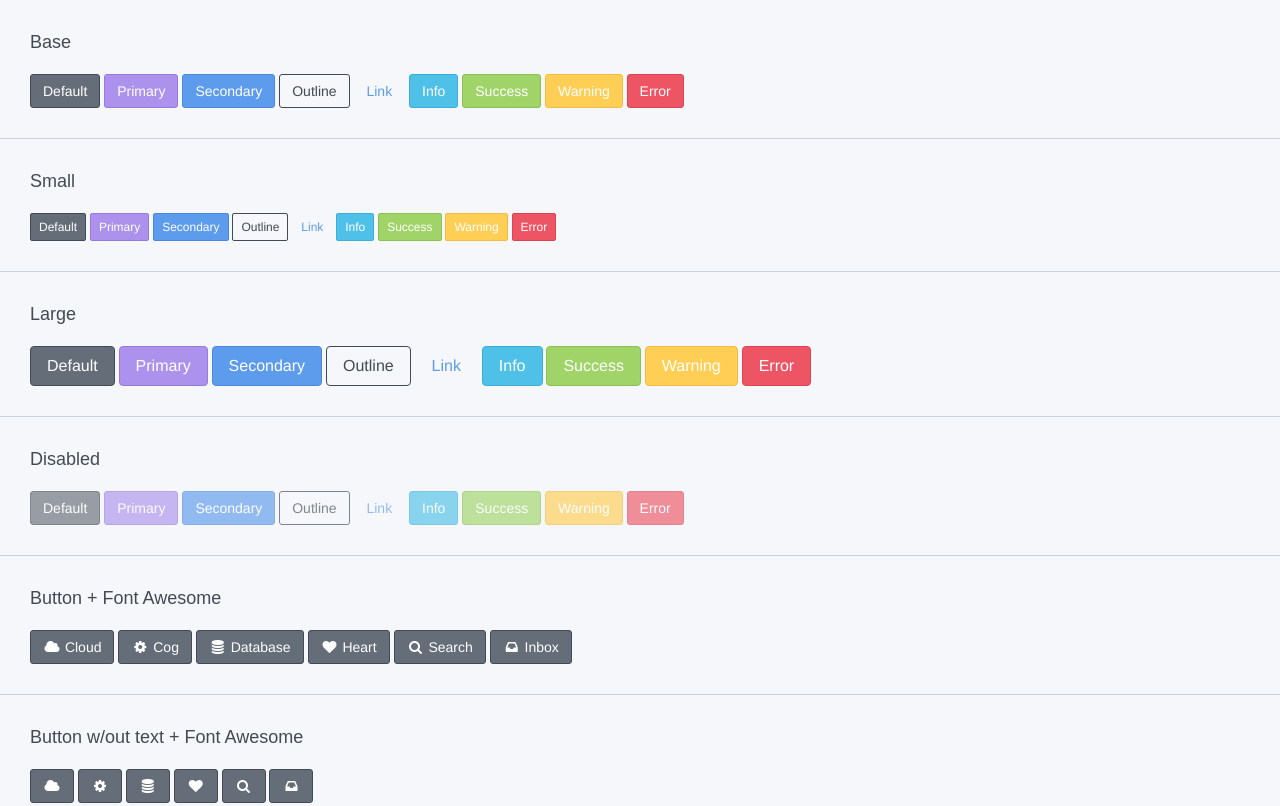
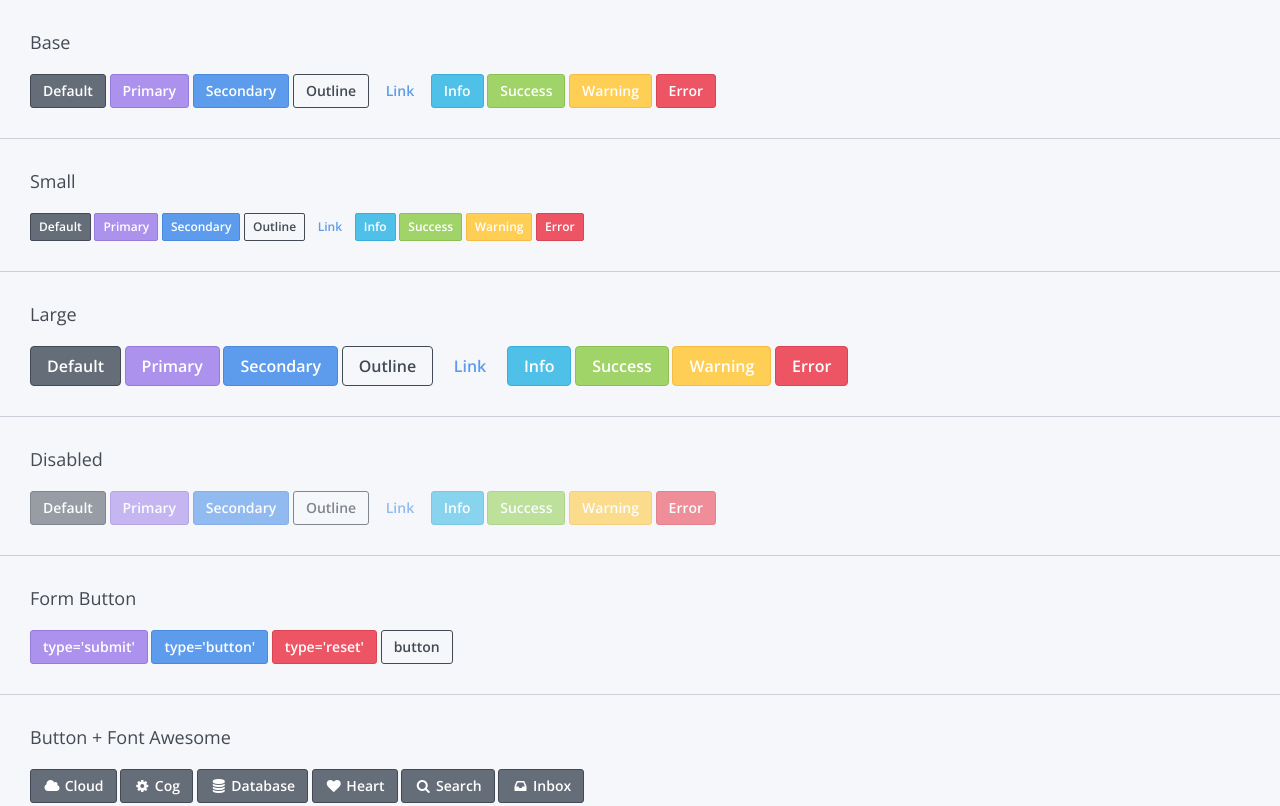
Before and after one commit to kris-ellery/Kanso, a website: page source/example/example.html in a window 1280 px wide. Shown: the top 806 px of the page. Drawn offline with nearby package versions, Linux system fonts and the light colour scheme; files that its build step writes are made by us from their sources; files whose address does not match are found by name.

Commit message:
Add ARIA role and update form buttons

```diff
--- a/source/example/example.html
+++ b/source/example/example.html
@@ -8,6 +8,8 @@
     <link href="kanso/kanso.min.css" rel="stylesheet">
     <!-- Font Awesome (optional) -->
     <link href="vendors/font-awesome/css/font-awesome.min.css" rel="stylesheet">
+    <!-- Google Font (optional) -->
+    <link href="http://fonts.googleapis.com/css?family=Open+Sans:400,600" rel="stylesheet">
     <!-- Example Page CSS -->
     <style>
       html {
@@ -20,6 +22,7 @@
         margin: 0;
         padding: 0;
         font-size: 14px;
+        font-family: "Open Sans", sans-serif;
         line-height: 20px;
         color: #434A54;
         background-color: #F5F7FA;
@@ -49,96 +52,108 @@
       .Copyright-text a:hover {
         color: #3BAFDA;
       }
+      .Button {
+        font-family: "Open Sans", sans-serif;
+        font-weight: 600;
+      }
     </style>
   </head>
   <body>
 
     <section class="Example">
       <h2 class="Example-title">Base</h2>
-      <a class="Button">Default</a>
-      <a class="Button Button--primary">Primary</a>
-      <a class="Button Button--secondary">Secondary</a>
-      <a class="Button Button--outline">Outline</a>
-      <a class="Button Button--link">Link</a>
-      <a class="Button Button--info">Info</a>
-      <a class="Button Button--success">Success</a>
-      <a class="Button Button--warning">Warning</a>
-      <a class="Button Button--error">Error</a>
+      <a role="button" class="Button">Default</a>
+      <a role="button" class="Button Button--primary">Primary</a>
+      <a role="button" class="Button Button--secondary">Secondary</a>
+      <a role="button" class="Button Button--outline">Outline</a>
+      <a role="button" class="Button Button--link">Link</a>
+      <a role="button" class="Button Button--info">Info</a>
+      <a role="button" class="Button Button--success">Success</a>
+      <a role="button" class="Button Button--warning">Warning</a>
+      <a role="button" class="Button Button--error">Error</a>
     </section>
 
     <section class="Example">
       <h2 class="Example-title">Small</h2>
-      <a class="Button Button--small">Default</a>
-      <a class="Button Button--small Button--primary">Primary</a>
-      <a class="Button Button--small Button--secondary">Secondary</a>
-      <a class="Button Button--small Button--outline">Outline</a>
-      <a class="Button Button--small Button--link">Link</a>
-      <a class="Button Button--small Button--info">Info</a>
-      <a class="Button Button--small Button--success">Success</a>
-      <a class="Button Button--small Button--warning">Warning</a>
-      <a class="Button Button--small Button--error">Error</a>
+      <a role="button" class="Button Button--small">Default</a>
+      <a role="button" class="Button Button--small Button--primary">Primary</a>
+      <a role="button" class="Button Button--small Button--secondary">Secondary</a>
+      <a role="button" class="Button Button--small Button--outline">Outline</a>
+      <a role="button" class="Button Button--small Button--link">Link</a>
+      <a role="button" class="Button Button--small Button--info">Info</a>
+      <a role="button" class="Button Button--small Button--success">Success</a>
+      <a role="button" class="Button Button--small Button--warning">Warning</a>
+      <a role="button" class="Button Button--small Button--error">Error</a>
     </section>
 
     <section class="Example">
       <h2 class="Example-title">Large</h2>
-      <a class="Button Button--large">Default</a>
-      <a class="Button Button--large Button--primary">Primary</a>
-      <a class="Button Button--large Button--secondary">Secondary</a>
-      <a class="Button Button--large Button--outline">Outline</a>
-      <a class="Button Button--large Button--link">Link</a>
-      <a class="Button Button--large Button--info">Info</a>
-      <a class="Button Button--large Button--success">Success</a>
-      <a class="Button Button--large Button--warning">Warning</a>
-      <a class="Button Button--large Button--error">Error</a>
+      <a role="button" class="Button Button--large">Default</a>
+      <a role="button" class="Button Button--large Button--primary">Primary</a>
+      <a role="button" class="Button Button--large Button--secondary">Secondary</a>
+      <a role="button" class="Button Button--large Button--outline">Outline</a>
+      <a role="button" class="Button Button--large Button--link">Link</a>
+      <a role="button" class="Button Button--large Button--info">Info</a>
+      <a role="button" class="Button Button--large Button--success">Success</a>
+      <a role="button" class="Button Button--large Button--warning">Warning</a>
+      <a role="button" class="Button Button--large Button--error">Error</a>
     </section>
 
     <section class="Example">
       <h2 class="Example-title">Disabled</h2>
-      <a class="Button is-disabled">Default</a>
-      <a class="Button Button--primary is-disabled">Primary</a>
-      <a class="Button Button--secondary is-disabled">Secondary</a>
-      <a class="Button Button--outline is-disabled">Outline</a>
-      <a class="Button Button--link is-disabled">Link</a>
-      <a class="Button Button--info is-disabled">Info</a>
-      <a class="Button Button--success is-disabled">Success</a>
-      <a class="Button Button--warning is-disabled">Warning</a>
-      <a class="Button Button--error is-disabled">Error</a>
+      <a role="button" class="Button is-disabled">Default</a>
+      <a role="button" class="Button Button--primary is-disabled">Primary</a>
+      <a role="button" class="Button Button--secondary is-disabled">Secondary</a>
+      <a role="button" class="Button Button--outline is-disabled">Outline</a>
+      <a role="button" class="Button Button--link is-disabled">Link</a>
+      <a role="button" class="Button Button--info is-disabled">Info</a>
+      <a role="button" class="Button Button--success is-disabled">Success</a>
+      <a role="button" class="Button Button--warning is-disabled">Warning</a>
+      <a role="button" class="Button Button--error is-disabled">Error</a>
+    </section>
+
+    <section class="Example">
+      <h2 class="Example-title">Form Button</h2>
+      <input type="submit" role="button" class="Button Button--primary" value="type='submit'">
+      <input type="Button" role="button" class="Button Button--secondary" value="type='button'">
+      <input type="reset" role="button" class="Button Button--error" value="type='reset'">
+      <button type="button" role="button" class="Button Button--outline">button</button>
     </section>
 
     <section class="Example">
       <h2 class="Example-title">Button + Font Awesome</h2>
-      <a class="Button"><i class="fa fa-fw fa-cloud"></i> Cloud</a>
-      <a class="Button"><i class="fa fa-fw fa-cog"></i> Cog</a>
-      <a class="Button"><i class="fa fa-fw fa-database"></i> Database</a>
-      <a class="Button"><i class="fa fa-fw fa-heart"></i> Heart</a>
-      <a class="Button"><i class="fa fa-fw fa-search"></i> Search</a>
-      <a class="Button"><i class="fa fa-fw fa-inbox"></i> Inbox</a>
+      <a role="button" class="Button"><i class="fa fa-fw fa-cloud"></i> Cloud</a>
+      <a role="button" class="Button"><i class="fa fa-fw fa-cog"></i> Cog</a>
+      <a role="button" class="Button"><i class="fa fa-fw fa-database"></i> Database</a>
+      <a role="button" class="Button"><i class="fa fa-fw fa-heart"></i> Heart</a>
+      <a role="button" class="Button"><i class="fa fa-fw fa-search"></i> Search</a>
+      <a role="button" class="Button"><i class="fa fa-fw fa-inbox"></i> Inbox</a>
     </section>
 
     <section class="Example">
       <h2 class="Example-title">Button w/out text + Font Awesome</h2>
-      <a class="Button"><i class="fa fa-fw fa-cloud"></i></a>
-      <a class="Button"><i class="fa fa-fw fa-cog"></i></a>
-      <a class="Button"><i class="fa fa-fw fa-database"></i></a>
-      <a class="Button"><i class="fa fa-fw fa-heart"></i></a>
-      <a class="Button"><i class="fa fa-fw fa-search"></i></a>
-      <a class="Button"><i class="fa fa-fw fa-inbox"></i></a>
+      <a role="button" class="Button"><i class="fa fa-fw fa-cloud"></i></a>
+      <a role="button" class="Button"><i class="fa fa-fw fa-cog"></i></a>
+      <a role="button" class="Button"><i class="fa fa-fw fa-database"></i></a>
+      <a role="button" class="Button"><i class="fa fa-fw fa-heart"></i></a>
+      <a role="button" class="Button"><i class="fa fa-fw fa-search"></i></a>
+      <a role="button" class="Button"><i class="fa fa-fw fa-inbox"></i></a>
     </section>
 
     <section class="Example">
       <h2 class="Example-title">Horizontal Group + Button</h2>
       <div class="ButtonGroup ButtonGroup--horizontal">
         <div class="ButtonGroup-item">
-          <a class="Button">All</a>
+          <a role="button" class="Button">All</a>
         </div>
         <div class="ButtonGroup-item">
-          <a class="Button Button--outline">Published</a>
+          <a role="button" class="Button Button--outline">Published</a>
         </div>
         <div class="ButtonGroup-item">
-          <a class="Button Button--outline">Unpublished</a>
+          <a role="button" class="Button Button--outline">Unpublished</a>
         </div>
         <div class="ButtonGroup-item">
-          <a class="Button Button--outline">Drafts</a>
+          <a role="button" class="Button Button--outline">Drafts</a>
         </div>
       </div>
     </section>
@@ -147,23 +162,23 @@
       <h2 class="Example-title">Horizontal Group + Small Button + Font Awesome</h2>
       <div class="ButtonGroup ButtonGroup--horizontal">
         <div class="ButtonGroup-item">
-          <a class="Button Button--small Button--success"><i class="fa fa-fw fa-check"></i> New Email</a>
+          <a role="button" class="Button Button--small Button--success"><i class="fa fa-fw fa-check"></i> New Email</a>
         </div>
       </div>
       <div class="ButtonGroup ButtonGroup--horizontal">
         <div class="ButtonGroup-item">
-          <a class="Button Button--small Button--outline"><i class="fa fa-fw fa-mail-forward"></i> Forward</a>
+          <a role="button" class="Button Button--small Button--outline"><i class="fa fa-fw fa-mail-forward"></i> Forward</a>
         </div>
         <div class="ButtonGroup-item">
-          <a class="Button Button--small Button--outline"><i class="fa fa-fw fa-archive"></i> Archive</a>
+          <a role="button" class="Button Button--small Button--outline"><i class="fa fa-fw fa-archive"></i> Archive</a>
         </div>
         <div class="ButtonGroup-item">
-          <a class="Button Button--small Button--outline"><i class="fa fa-fw fa-folder"></i> Move</a>
+          <a role="button" class="Button Button--small Button--outline"><i class="fa fa-fw fa-folder"></i> Move</a>
         </div>
       </div>
       <div class="ButtonGroup ButtonGroup--horizontal">
         <div class="ButtonGroup-item">
-          <a class="Button Button--small Button--error"><i class="fa fa-fw fa-trash"></i> Delete</a>
+          <a role="button" class="Button Button--small Button--error"><i class="fa fa-fw fa-trash"></i> Delete</a>
         </div>
       </div>
     </section>
@@ -172,24 +187,24 @@
       <h2 class="Example-title">Horizontal Group + Button w/out text + Font Awesome</h2>
       <div class="ButtonGroup ButtonGroup--horizontal">
         <div class="ButtonGroup-item">
-          <a class="Button Button--outline"><i class="fa fa-fw fa-align-left"></i></a>
+          <a role="button" class="Button Button--outline"><i class="fa fa-fw fa-align-left"></i></a>
         </div>
         <div class="ButtonGroup-item">
-          <a class="Button Button--outline"><i class="fa fa-fw fa-align-justify"></i></a>
+          <a role="button" class="Button Button--outline"><i class="fa fa-fw fa-align-justify"></i></a>
         </div>
         <div class="ButtonGroup-item">
-          <a class="Button Button--outline"><i class="fa fa-fw fa-align-right"></i></a>
+          <a role="button" class="Button Button--outline"><i class="fa fa-fw fa-align-right"></i></a>
         </div>
       </div>
       <div class="ButtonGroup ButtonGroup--horizontal">
         <div class="ButtonGroup-item">
-          <a class="Button Button--outline"><i class="fa fa-fw fa-bold"></i></a>
+          <a role="button" class="Button Button--outline"><i class="fa fa-fw fa-bold"></i></a>
         </div>
         <div class="ButtonGroup-item">
-          <a class="Button Button--outline"><i class="fa fa-fw fa-italic"></i></a>
+          <a role="button" class="Button Button--outline"><i class="fa fa-fw fa-italic"></i></a>
         </div>
         <div class="ButtonGroup-item">
-          <a class="Button Button--outline"><i class="fa fa-fw fa-underline"></i></a>
+          <a role="button" class="Button Button--outline"><i class="fa fa-fw fa-underline"></i></a>
         </div>
       </div>
     </section>
@@ -198,16 +213,16 @@
       <h2 class="Example-title">Vertical Group + Button</h2>
       <div class="ButtonGroup ButtonGroup--vertical">
         <div class="ButtonGroup-item">
-          <a class="Button">All</a>
+          <a role="button" class="Button">All</a>
         </div>
         <div class="ButtonGroup-item">
-          <a class="Button Button--outline">Published</a>
+          <a role="button" class="Button Button--outline">Published</a>
         </div>
         <div class="ButtonGroup-item">
-          <a class="Button Button--outline">Unpublished</a>
+          <a role="button" class="Button Button--outline">Unpublished</a>
         </div>
         <div class="ButtonGroup-item">
-          <a class="Button Button--outline">Drafts</a>
+          <a role="button" class="Button Button--outline">Drafts</a>
         </div>
       </div>
     </section>
@@ -216,13 +231,13 @@
       <h2 class="Example-title">Vertical Group + Small Button + Font Awesome</h2>
       <div class="ButtonGroup ButtonGroup--vertical">
         <div class="ButtonGroup-item">
-          <a class="Button Button--small Button--outline"><i class="fa fa-fw fa-euro"></i> EUR</a>
+          <a role="button" class="Button Button--small Button--outline"><i class="fa fa-fw fa-euro"></i> EUR</a>
         </div>
         <div class="ButtonGroup-item">
-          <a class="Button Button--small Button--outline"><i class="fa fa-fw fa-gbp"></i> GBP</a>
+          <a role="button" class="Button Button--small Button--outline"><i class="fa fa-fw fa-gbp"></i> GBP</a>
         </div>
         <div class="ButtonGroup-item">
-          <a class="Button Button--small Button--outline"><i class="fa fa-fw fa-dollar"></i> USD</a>
+          <a role="button" class="Button Button--small Button--outline"><i class="fa fa-fw fa-dollar"></i> USD</a>
         </div>
       </div>
     </section>
@@ -231,13 +246,13 @@
       <h2 class="Example-title">Vertical Group + Button w/out text + Font Awesome</h2>
       <div class="ButtonGroup ButtonGroup--vertical">
         <div class="ButtonGroup-item">
-          <a class="Button Button--outline"><i class="fa fa-fw fa-bar-chart"></i></a>
+          <a role="button" class="Button Button--outline"><i class="fa fa-fw fa-bar-chart"></i></a>
         </div>
         <div class="ButtonGroup-item">
-          <a class="Button Button--outline"><i class="fa fa-fw fa-pie-chart"></i></a>
+          <a role="button" class="Button Button--outline"><i class="fa fa-fw fa-pie-chart"></i></a>
         </div>
         <div class="ButtonGroup-item">
-          <a class="Button Button--outline"><i class="fa fa-fw fa-line-chart"></i></a>
+          <a role="button" class="Button Button--outline"><i class="fa fa-fw fa-line-chart"></i></a>
         </div>
       </div>
     </section>
--- a/source/kanso/_variables.scss
+++ b/source/kanso/_variables.scss
@@ -7,7 +7,7 @@ $button-disabled-opacity: .65;
 $button-group-offset: 30px;
 $button-base: (
   font-size         : 14px,
-  line-height       : (20/14),
+  line-height       : 20px,
   min-height        : 34px,
   padding           : 6px 12px,
   border-radius     : 3px,
@@ -22,14 +22,14 @@ $button-base: (
 $button-sizes: (
   small: (
     font-size: 12px,
-    line-height: (18/12),
+    line-height: 18px,
     min-height: 28px,
     padding: 4px 8px,
     border-radius: 2px
   ),
   large: (
     font-size: 16px,
-    line-height: (22/16),
+    line-height: 22px,
     min-height: 40px,
     padding: 8px 16px,
     border-radius: 4px
```
Also changed, not shown: README.md, dist/example.html, dist/kanso/kanso.css, dist/kanso/kanso.min.css.
